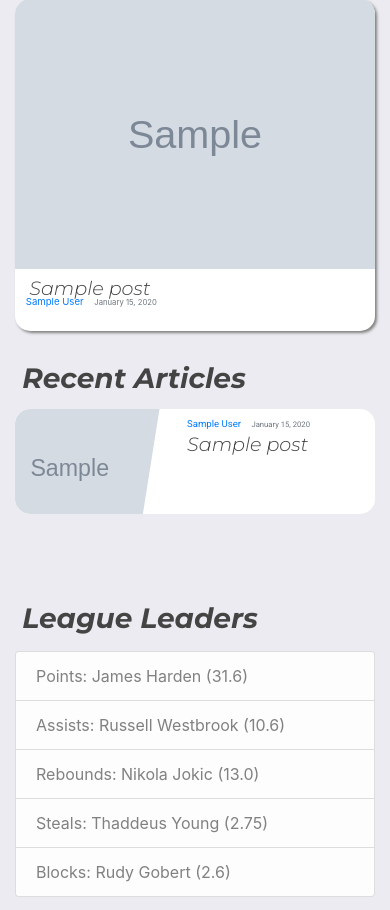
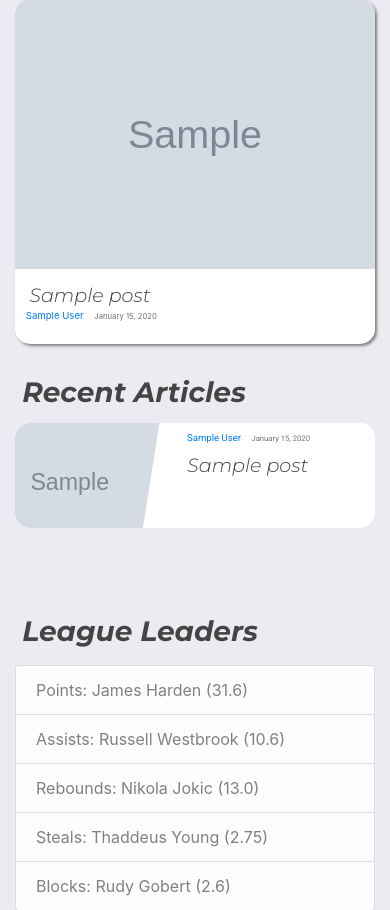
Before and after one commit to stephen-kernan/bandwagon-nba, a Django app: page / in a window 390 px wide. Shown: the part 153-1063 px from the top of the page. Run offline with Django 3.2, Linux system fonts and the light colour scheme; tables that the repository leaves empty hold one stand-in row (values such as "Sample post"); grey boxes marked "Sample" are stand-in pictures; some libraries are stand-ins or nearby versions.

Commit message:
Fixed line-height on article titles

```diff
--- a/bandwagon/static/bandwagon/main.css
+++ b/bandwagon/static/bandwagon/main.css
@@ -265,6 +265,6 @@ p.name {
 
   .article-title-main {
     font-size: 1.2rem;
-    line-height: 15px;
+    line-height: inherit;
   }
 }
```
